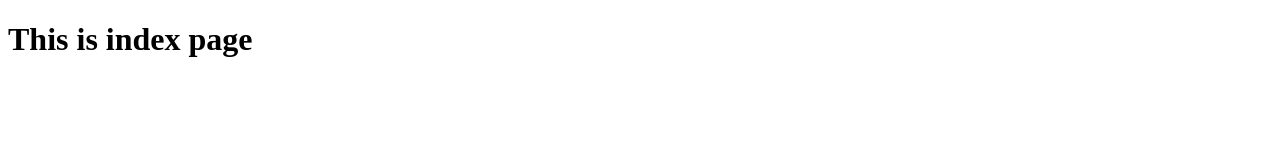
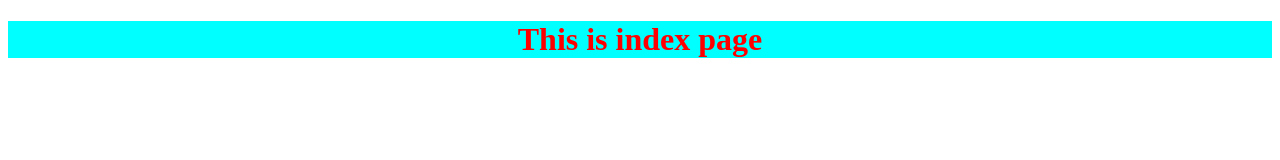
Before and after one commit to pyking004/blog, a plain HTML site: page index.html in a window 1280 px wide. Drawn offline with Linux system fonts and the light colour scheme.

Commit message:
changed made in index file

```diff
--- a/index.html
+++ b/index.html
@@ -4,6 +4,13 @@
     <meta charset="UTF-8">
     <meta name="viewport" content="width=device-width, initial-scale=1.0">
     <title>Document</title>
+    <style>
+        h1{
+            text-align: center;
+            color: red;
+            background-color: aqua;
+        }
+    </style>
 </head>
 <body>
     <h1>This is index page</h1>
```
